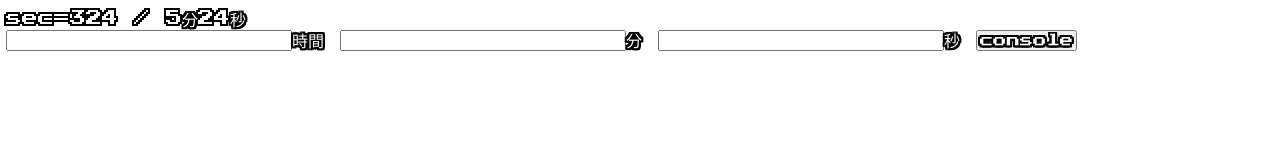
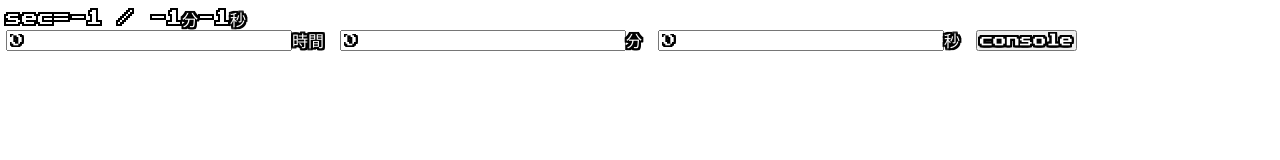
Before and after one commit to rascasse-monaco/countdown, a plain HTML site: page index.html in a window 1280 px wide. Both pictures are taken after a click on the button "console". Drawn offline with Linux system fonts and the light colour scheme.

Commit message:
フォーム入力から時間設定できるようにした。

```diff
--- a/countdown.js
+++ b/countdown.js
@@ -1,16 +1,21 @@
 'use strict'
 
-let milsec = 0;
+let miliSec = 0;
 const clock = {
   hour: 0,
   min: 0,
   sec: 0,
 };
 
+function setTime() {
+  clock.hour = parseInt(document.getElementById('hour').value);
+  clock.min = parseInt(document.getElementById('min').value);
+  clock.sec = parseInt(document.getElementById('sec').value);
+  console.log(`hour: ${clock.hour} / min: ${clock.min} / sec: ${clock.sec}`);
+  miliSec = culcToMillisecond(clock.hour, clock.min, clock.sec);
+}
 
-
-
-function culcMillisecond(hour, min, sec) {
+function culcToMillisecond(hour, min, sec) {
   const inputNum = {
     sec: sec,
     min: min * 60,
@@ -19,25 +24,17 @@ function culcMillisecond(hour, min, sec) {
   return (inputNum.sec + inputNum.min + inputNum.hour)
 }
 
-function culcTime(milsec) {
+function culcToTimeDisplay(milsec) {
   return {
     min: Math.floor(milsec / 60),
     sec: milsec % 60
   }
 }
 
-milsec = culcMillisecond(0, 5, 30);
-
-setInterval(() => {
-  document.getElementById('milsec').innerText = `sec=${milsec} / ${culcTime(milsec).min}分${culcTime(milsec).sec}秒`;
-  milsec --;
-  culcTime.min = Math.floor(milsec / 60);
-  culcTime.sec = milsec % 60;
-}, 1000)
-
-function setTime() {
-  clock.hour = document.getElementById('hour').value;
-  clock.min = document.getElementById('min').value;
-  clock.sec = document.getElementById('sec').value;
-  console.log(`hour: ${clock.hour} / min: ${clock.min} / sec: ${clock.sec}`);
+function start() {
+  setTime();
+  setInterval(() => {
+    document.getElementById('milsec').innerText = `sec=${miliSec} / ${culcToTimeDisplay(miliSec).min}分${culcToTimeDisplay(miliSec).sec}秒`;
+    miliSec --;
+  }, 1000)
 }
--- a/index.html
+++ b/index.html
@@ -11,10 +11,10 @@
     <div id="countdown"></div>
     <div id="milsec"></div>
     <div id="settingArea">
-      <input type="number" class="numText" id="hour">時間
-      <input type="number" class="numText" id="min">分
-      <input type="number" class="numText" id="sec">秒
-      <input type="button" onclick="setTime()" value="console">
+      <input type="number" class="numText" id="hour" value="0">時間
+      <input type="number" class="numText" id="min" value="0">分
+      <input type="number" class="numText" id="sec" value="0">秒
+      <input type="button" onclick="start()" value="console">
     </div>
     <script src="countdown.js"></script>
   </body>
```
